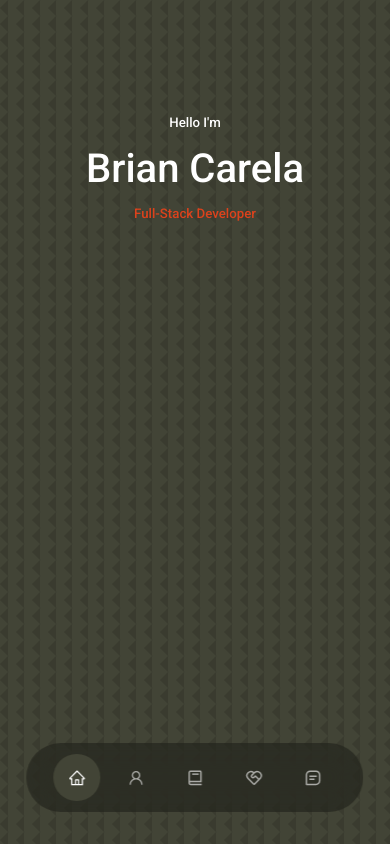
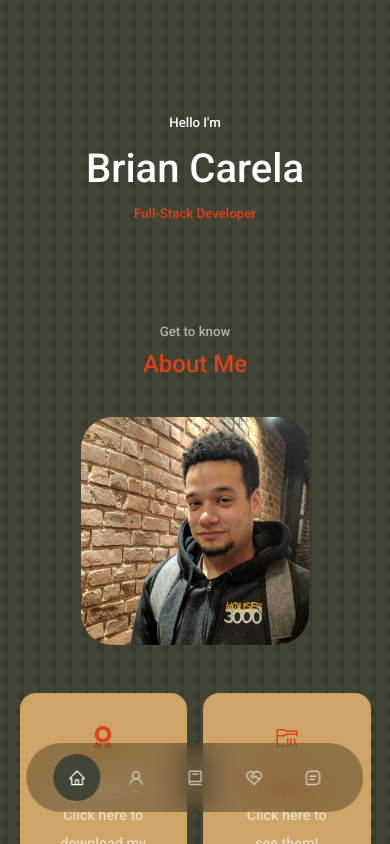
Before and after one commit to BrianCarela/Portfolio, a React (Create React App) app: page / in a window 390 px wide. Shown: the top 844 px of the page. Built offline with nearby package versions, Linux system fonts and the light colour scheme.

Commit message:
Update header.css

```diff
--- a/src/components/header/header.css
+++ b/src/components/header/header.css
@@ -45,7 +45,7 @@ header {
 
 @media screen and (max-width: 1024px){
   header {
-    height: 68vh;
+/*     height: 68vh; */
   }
 
   section {
@@ -55,7 +55,7 @@ header {
 
 @media screen and (max-width: 600px){
   header {
-    height: 100vh;
+/*     height: 100vh; */
   }
 
   .header__socials,
```
